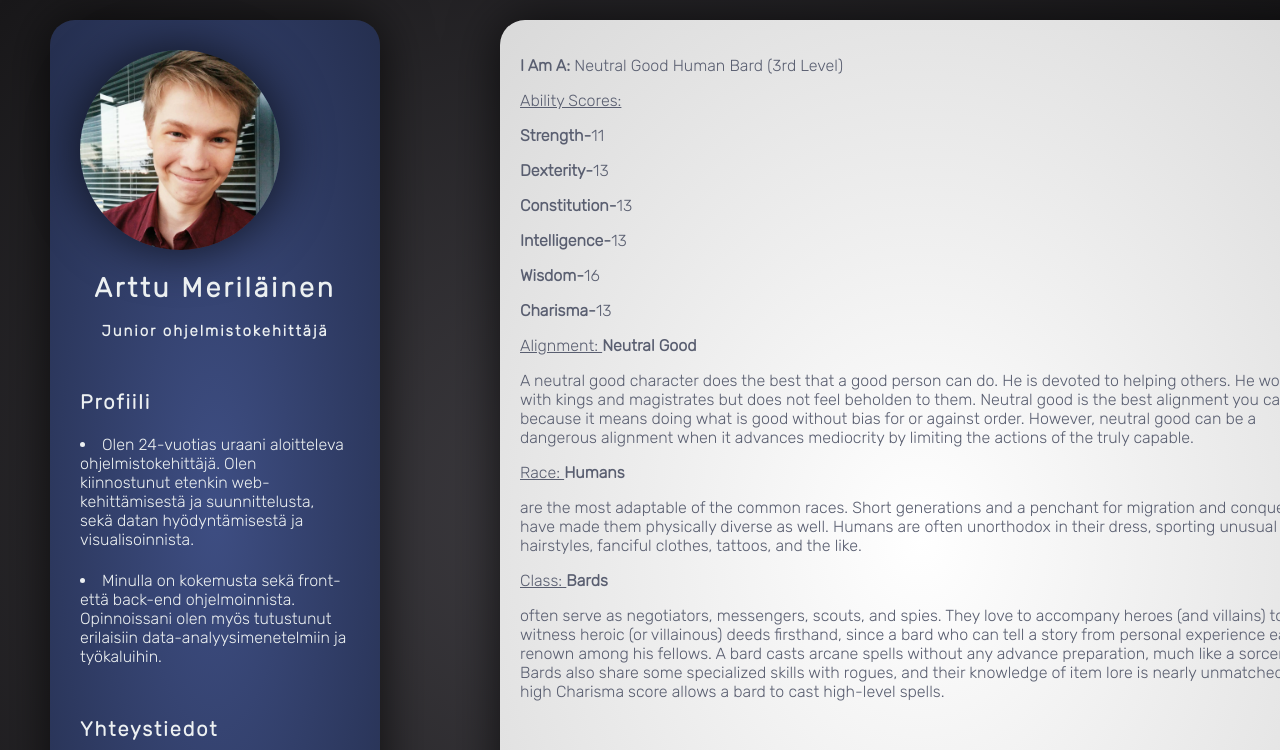
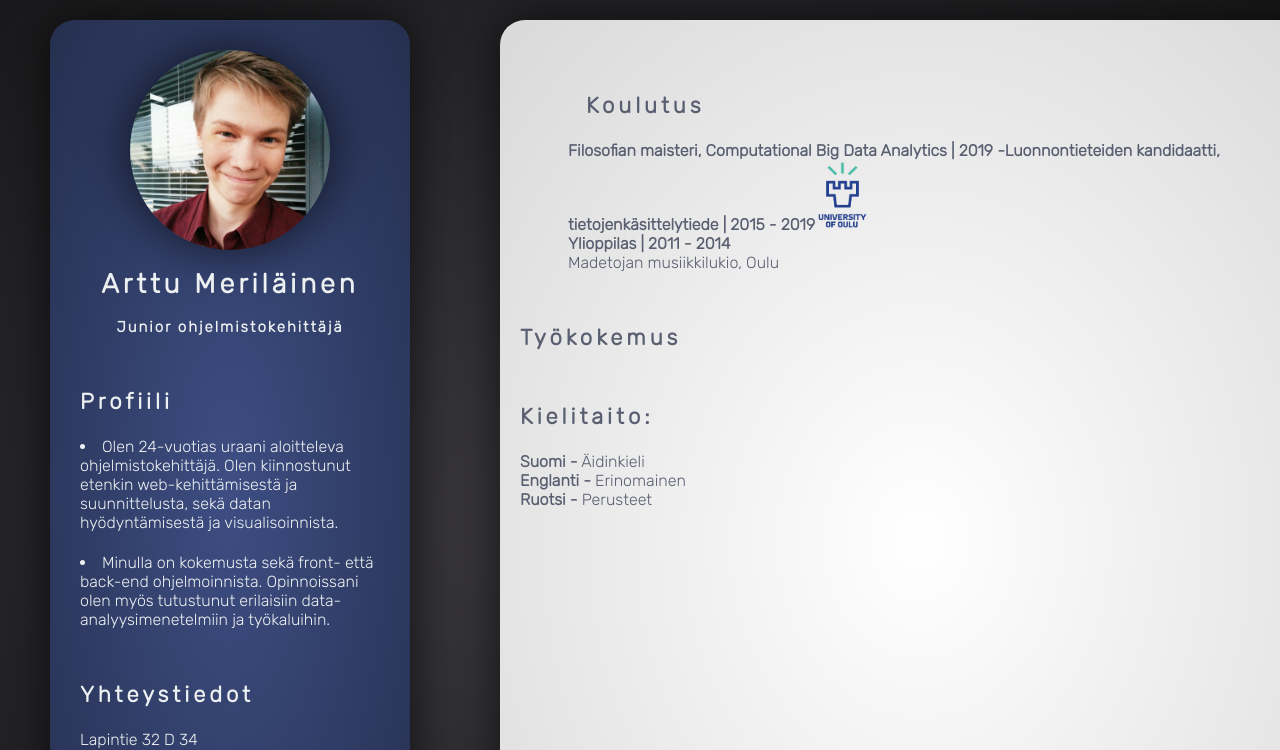
Before and after one commit to Armerila/resume_old, a React (Create React App) app: page / in a window 1280 px wide. Shown: the top 750 px of the page. Built offline with nearby package versions, Linux system fonts and the light colour scheme.

Commit message:
Work on content

```diff
--- a/src/App.scss
+++ b/src/App.scss
@@ -24,7 +24,7 @@ html, body {
   position: absolute;
   left: 50px;
   top: 20px;
-  width: 270px;
+  width: 300px;
   padding: 30px;
   border-radius: 25px;
   display:inline-block;
@@ -62,7 +62,7 @@ a{
 h1 {
   text-align: center;
   font-size: 27px;
-  letter-spacing: 3px;
+  letter-spacing: 4px;
   font-weight: bold;
 }
 
@@ -74,8 +74,8 @@ h2 {
 
 h3 {
   text-align: left;
-  font-size: 20px;
-  letter-spacing: 2px;
+  font-size: 22px;
+  letter-spacing: 4px;
   padding-top: 30px;
 }
 
@@ -86,6 +86,10 @@ h4 {
   font-weight: 500;
 }
 
+.tabbed {
+  margin-left: 3em;
+}
+
 
 img.rounded {
   box-shadow: 0 0px 50px hsla(0, 0, 0, 0.7);
@@ -93,6 +97,9 @@ img.rounded {
   border-radius: 50%;
   height: 200px;
   width: 200px;
+  display: block;
+  margin-left: auto;
+  margin-right: auto;
 }
 
 img.small {
@@ -100,3 +107,8 @@ img.small {
   width: 100px;
   padding-top: 10px;
 }
+
+img.home {
+  height: 70px;
+  width: 55px;
+}
--- a/src/components/Home.js
+++ b/src/components/Home.js
@@ -5,24 +5,18 @@ class Home extends React.Component {
         return (
             <div className='home-div'>
                 <div className='home-p'>
-                    <p><b>I Am A:</b> Neutral Good Human Bard (3rd Level)</p>
-                    <p><u>Ability Scores:</u></p>
-                    <p><b>Strength-</b>11</p>
-                    <p><b>Dexterity-</b>13</p>
-                    <p><b>Constitution-</b>13</p>
-                    <p><b>Intelligence-</b>13</p>
-                    <p><b>Wisdom-</b>16</p>
-                    <p><b>Charisma-</b>13</p>
-                    <p><u>Alignment: </u><b>Neutral Good</b></p>
-                    <p>A neutral good character does the best that a good person can do. He is devoted to helping others. He works with kings and magistrates but does not feel beholden to them. Neutral good is the best alignment you can be because it means doing what is good without bias for or against order. However, neutral good can be a dangerous alignment when it advances mediocrity by limiting the actions of the truly capable. </p>
-                    <u>Race: </u><b>Humans</b>
-                    <p>are the most adaptable of the common races. Short generations and a penchant for migration and conquest have made them physically diverse as well. Humans are often unorthodox in their dress, sporting unusual hairstyles, fanciful clothes, tattoos, and the like.</p>
-                    <u>Class: </u><b>Bards</b>
-                    <p>often serve as negotiators, messengers, scouts, and spies. They love to accompany heroes (and villains) to witness heroic (or villainous) deeds firsthand, since a bard who can tell a story from personal experience earns renown among his fellows. A bard casts arcane spells without any advance preparation, much like a sorcerer. Bards also share some specialized skills with rogues, and their knowledge of item lore is nearly unmatched. A high Charisma score allows a bard to cast high-level spells.</p>
+                    <h3 className= 'tabbed'>Koulutus</h3>
+                    <p className='tabbed'>
+                        <b>Filosofian maisteri, Computational Big Data Analytics | 2019 -</b>
+                        <b>Luonnontieteiden kandidaatti, tietojenkäsittelytiede | 2015 - 2019</b>
+                        <img src={require('../assets/uni_oulu.png')} className='home'></img><br></br>
+                    <b>Ylioppilas | 2011 - 2014</b><br></br>
+                    Madetojan musiikkilukio, Oulu</p>
+                    <h3>Työkokemus</h3>
                     <h3>Kielitaito:</h3>
                     <p><b>Suomi -</b> Äidinkieli <br></br>
-                    <b>Englanti -</b> Erinomainen <br></br>
-                    <b>Ruotsi -</b> Perusteet</p>
+                        <b>Englanti -</b> Erinomainen <br></br>
+                        <b>Ruotsi -</b> Perusteet</p>
                 </div>
             </div>
         )
```
Also changed, not shown: src/assets/uni_oulu.png (added), src/assets/uni_tampere.png (added).
